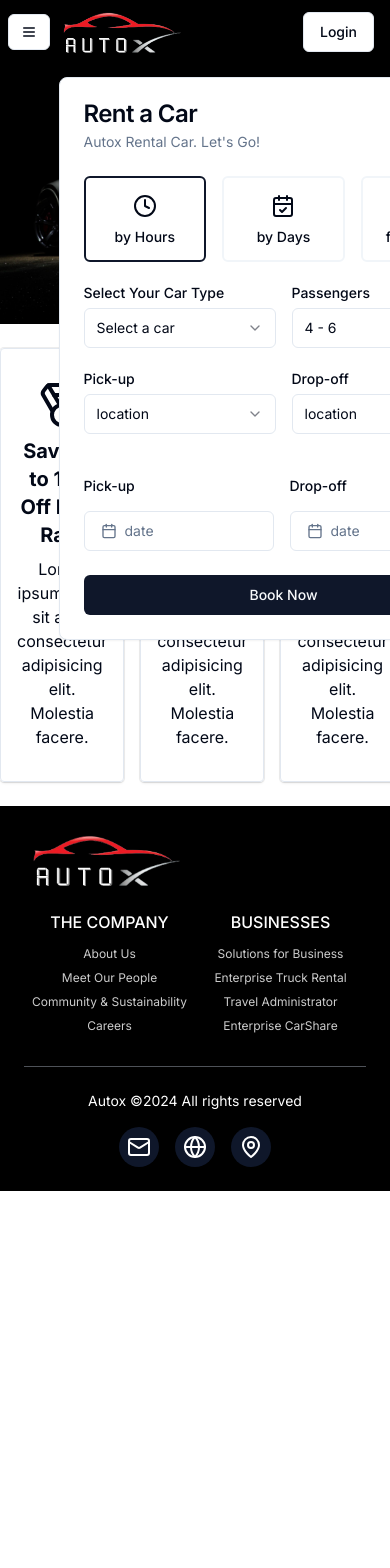
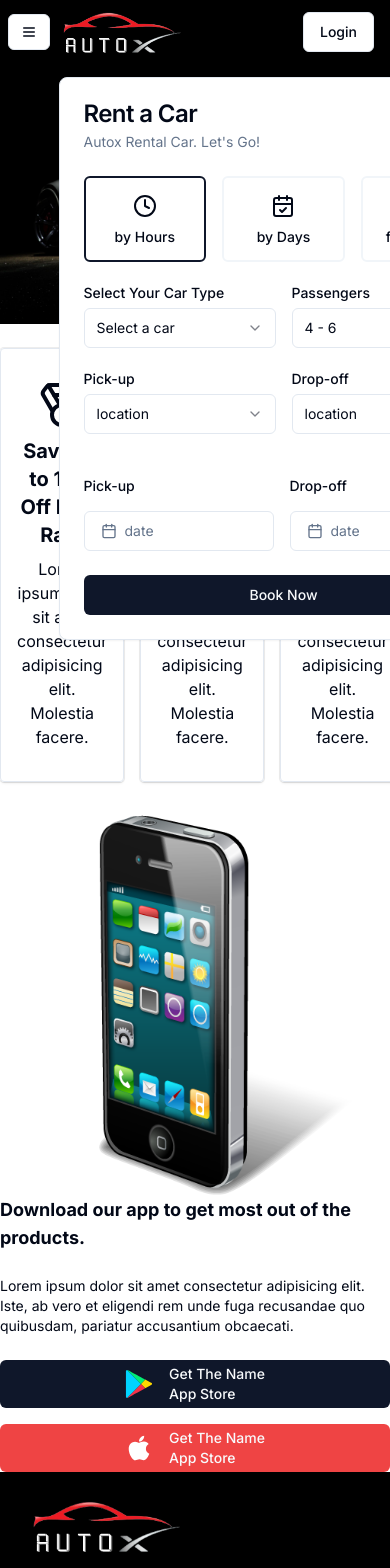
Before and after one commit to enthusiast-v1/autox-frontend, a Next.js app: page / in a window 390 px wide. Shown: the top 1568 px of the page. Before the commit the page ends 1191 px from the top, so only its background shows below. Built offline with nearby package versions, Linux system fonts and the light colour scheme.

Commit message:
home page mobile app section

```diff
--- a/app/(routes)/(home)/page.tsx
+++ b/app/(routes)/(home)/page.tsx
@@ -3,6 +3,7 @@ import { BookingForm } from '@/components/bookingForm';
 import Card from '@/components/card';
 import Container from '@/components/container';
 import CustomImage from '@/components/customImage';
+import MobileApp from '@/components/mobileApp';
 
 const HomePage = () => {
   return (
@@ -14,6 +15,7 @@ const HomePage = () => {
         </div>
       </div>
       <Card />
+      <MobileApp />
       {/* <div> App Section</div> */}
       {/* <div> Footer Section</div> */}
     </Container>
--- /dev/null
+++ b/components/mobileApp.tsx
@@ -0,0 +1,90 @@
+/* eslint-disable @typescript-eslint/no-unused-vars */
+/* eslint-disable no-unused-vars */
+import phoneImage from '@/assets/mobile.png';
+import Image from 'next/image';
+import { Button } from './ui/button';
+
+const MobileApp = () => {
+  const playStore = (
+    <svg
+      height={28}
+      width={28}
+      preserveAspectRatio="xMidYMid"
+      viewBox="0 0 256 274"
+      xmlns="http://www.w3.org/2000/svg"
+    >
+      <path
+        d="m188.81319 178.874645c32.459028-17.822918 57.067107-31.403792 59.188129-32.459027 6.785161-3.608904 13.791921-13.15878 0-20.577082-4.453091-2.332069-28.42803-15.490849-59.188129-32.4590268l-42.642044 43.0641388z"
+        fill="#ffd900"
+      />
+      <path
+        d="m146.171146 136.443648-135.7770817 136.842869c3.1868096.422094 6.7851608-.422094 11.0272053-2.754164 8.906183-4.875185 103.3180544-56.433965 167.3919204-91.647155z"
+        fill="#f43249"
+      />
+      <path
+        d="m146.171146 136.443648 42.642044-42.8530918s-157.8420441-86.13882935-167.3919204-91.22506183c-3.5983512-2.13157461-7.6293487-2.76471558-11.2382523-2.13157461z"
+        fill="#00ee76"
+      />
+      <path
+        d="m146.171146 136.443648-135.9881287-136.20972824c-5.5188788 1.27683429-10.1830173 6.15201978-10.1830173 16.12399014v240.8046171c0 9.127782 3.60890354 15.701896 10.3940643 16.335037z"
+        fill="#00d3ff"
+      />
+    </svg>
+  );
+  const apple = (
+    <svg
+      height={28}
+      width={28}
+      viewBox="0 0 384 512"
+      xmlns="http://www.w3.org/2000/svg"
+      fill="#fff"
+    >
+      <path d="m318.7 268.7c-.2-36.7 16.4-64.4 50-84.8-18.8-26.9-47.2-41.7-84.7-44.6-35.5-2.8-74.3 20.7-88.5 20.7-15 0-49.4-19.7-76.4-19.7-55.8.9-115.1 44.5-115.1 133.2q0 39.3 14.4 81.2c12.8 36.7 59 126.7 107.2 125.2 25.2-.6 43-17.9 75.8-17.9 31.8 0 48.3 17.9 76.4 17.9 48.6-.7 90.4-82.5 102.6-119.3-65.2-30.7-61.7-90-61.7-91.9zm-56.6-164.2c27.3-32.4 24.8-61.9 24-72.5-24.1 1.4-52 16.4-67.9 34.9-17.5 19.8-27.8 44.3-25.6 71.9 26.1 2 49.9-11.4 69.5-34.3z" />
+    </svg>
+  );
+  return (
+    <section className="flex flex-col-reverse md:flex-row justify-between items-center">
+      <div className=" md:w-3/6 ">
+        <h3 className="text-lg md:text-4xl font-bold">
+          Download our app to get most out of the products.
+        </h3>
+        <p className="my-6 text-sm">
+          Lorem ipsum dolor sit amet consectetur adipisicing elit. Iste, ab vero
+          et eligendi rem unde fuga recusandae quo quibusdam, pariatur
+          accusantium obcaecati.
+        </p>
+        <div className="flex gap-4 flex-col  sm:flex-row ">
+          <Button size={'md'}>
+            <div className="flex items-center gap-4">
+              <div>{playStore}</div>
+              <div className="text-start">
+                <p>Get The Name</p>
+                <p>App Store</p>
+              </div>
+            </div>
+          </Button>
+
+          <Button size={'md'} variant="destructive">
+            <div className="flex items-center gap-4">
+              <div> {apple}</div>
+              <div className="text-start">
+                <p>Get The Name</p>
+                <p>App Store</p>
+              </div>
+            </div>
+          </Button>
+        </div>
+      </div>
+
+      <div></div>
+      <Image
+        src={phoneImage}
+        width={450}
+        height={450}
+        alt="Picture of the author"
+      />
+    </section>
+  );
+};
+
+export default MobileApp;
--- a/components/ui/button.tsx
+++ b/components/ui/button.tsx
@@ -1,6 +1,6 @@
-import * as React from 'react';
 import { Slot } from '@radix-ui/react-slot';
 import { cva, type VariantProps } from 'class-variance-authority';
+import * as React from 'react';
 
 import { cn } from '@/lib/utils';
 
@@ -23,6 +23,7 @@ const buttonVariants = cva(
         default: 'h-10 px-4 py-2',
         sm: 'h-9 rounded-md px-3',
         lg: 'h-11 rounded-md px-8',
+        md: 'h-12 px-4',
         icon: 'h-10 w-10',
       },
     },
```
Also changed, not shown: assets/mobile.png (added).
